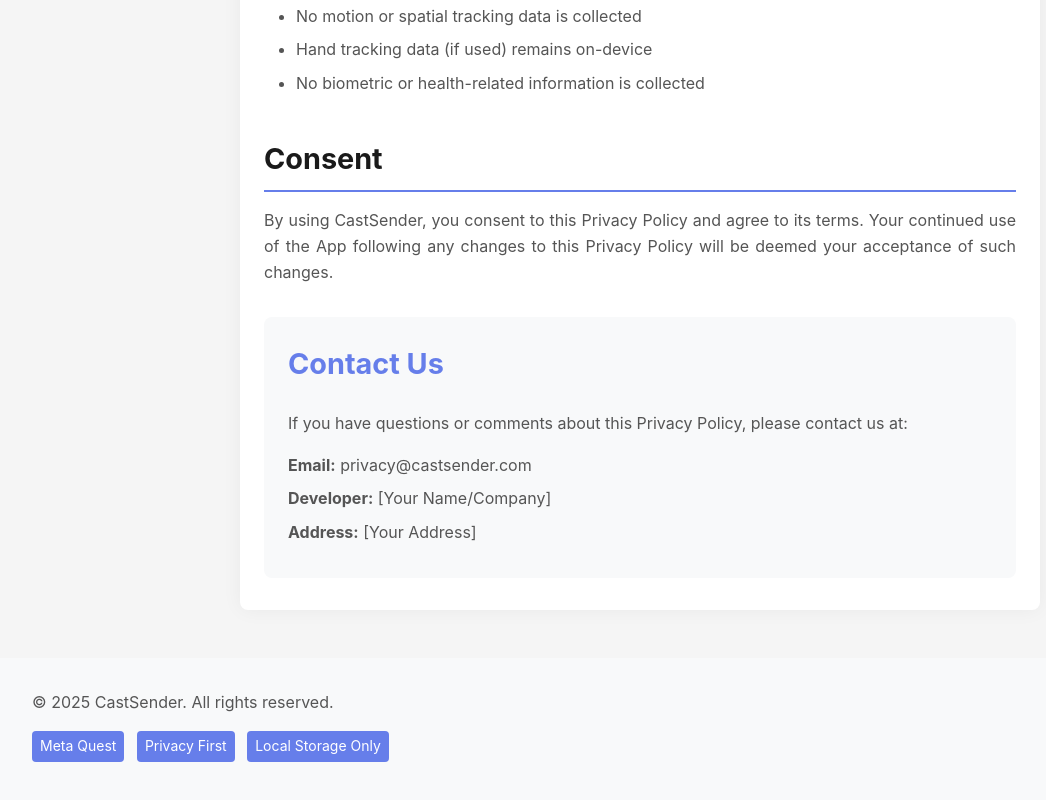
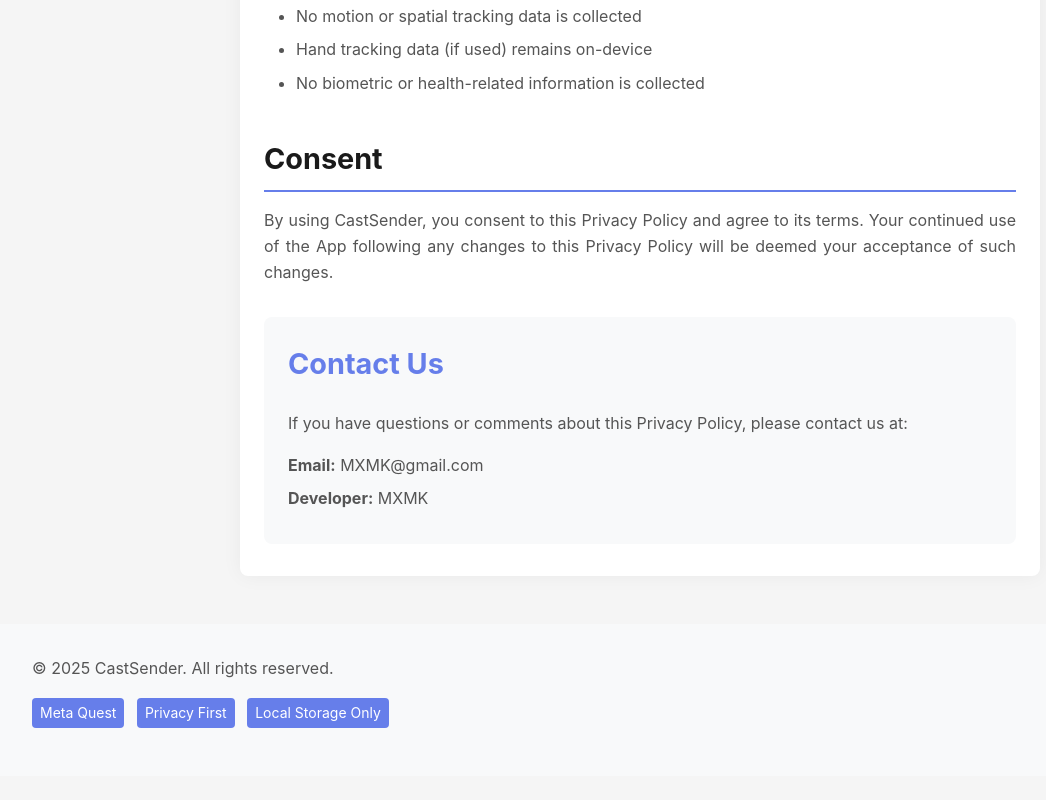
Before and after one commit to cotemikael14/Politique_CastViewerTv, a plain HTML site: page index.html in a window 1280 px wide. Shown: the part 5221-6021 px from the top of the page, without its empty margins (0-1046 px from the left). After the commit the page ends 5997 px from the top, so only its background shows below. Drawn offline with Linux system fonts and the light colour scheme.

Commit message:
Update index.html

```diff
--- a/index.html
+++ b/index.html
@@ -408,9 +408,8 @@
             <h2>Contact Us</h2>
             <p>If you have questions or comments about this Privacy Policy, please contact us at:</p>
             <div class="contact-info">
-                <p><strong>Email:</strong> privacy@castsender.com</p>
-                <p><strong>Developer:</strong> [Your Name/Company]</p>
-                <p><strong>Address:</strong> [Your Address]</p>
+                <p><strong>Email:</strong> MXMK@gmail.com</p>
+                <p><strong>Developer:</strong> MXMK</p>
             </div>
         </div>
     </div>
```
